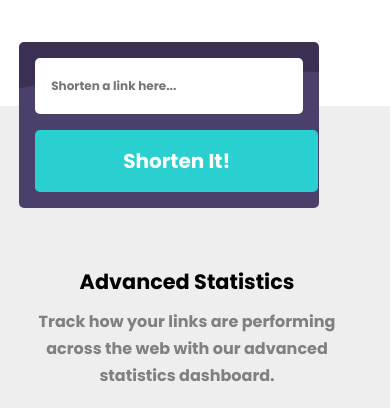
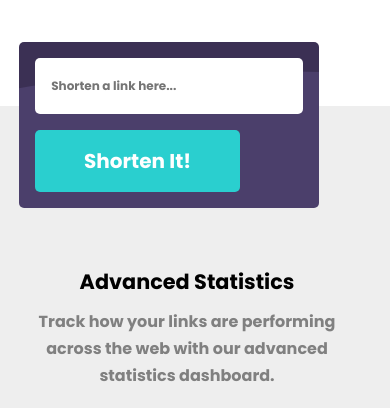
Before and after one commit to fibonacci007/Url-shortener, a plain HTML site: page index.html in a window 390 px wide. Shown: the part 1080-1488 px from the top of the page. Drawn offline with Linux system fonts and the light colour scheme.

Commit message:
Update style.css

```diff
--- a/style.css
+++ b/style.css
@@ -366,7 +366,8 @@ footer .icons img {
 }
 @media (max-width: 500px) {
   .searchdiv .btn3 {
-   padding: 1rem 5.5rem 1rem 5.5rem;
+   padding: 1rem;
+    width: 12.8rem;
     font-size: 20px;
     border-radius: 5px;
   }
```
